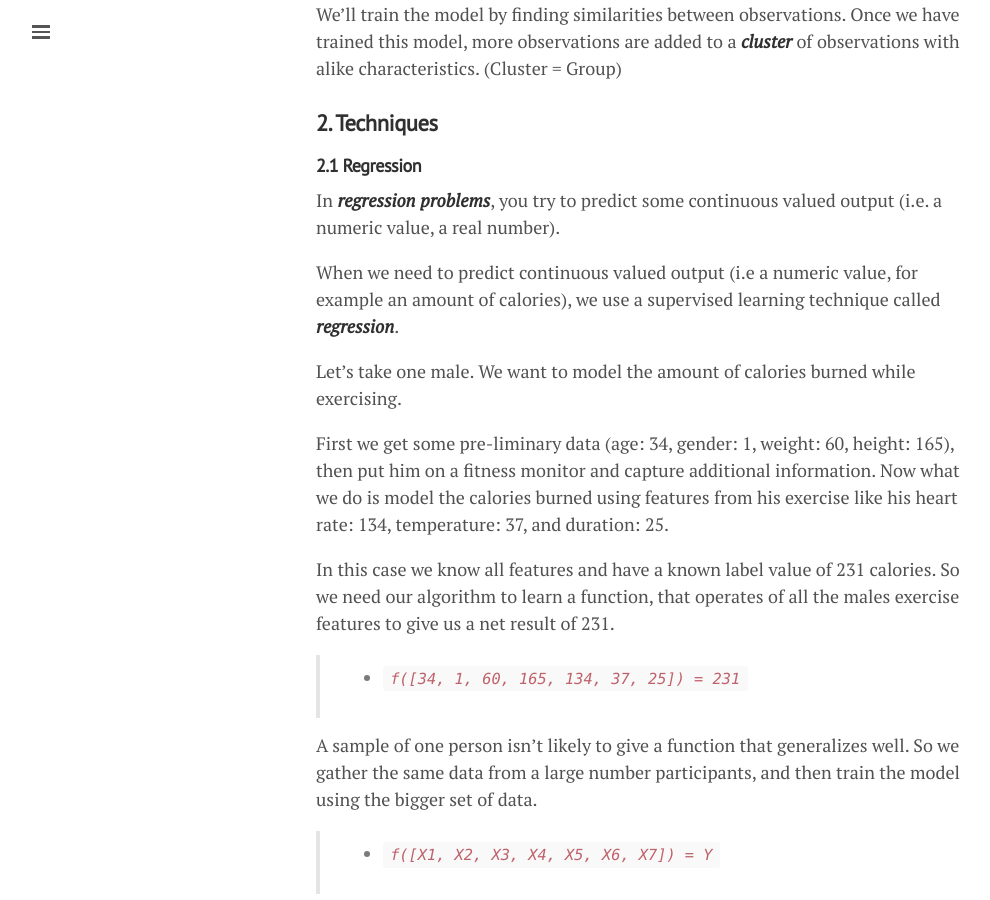
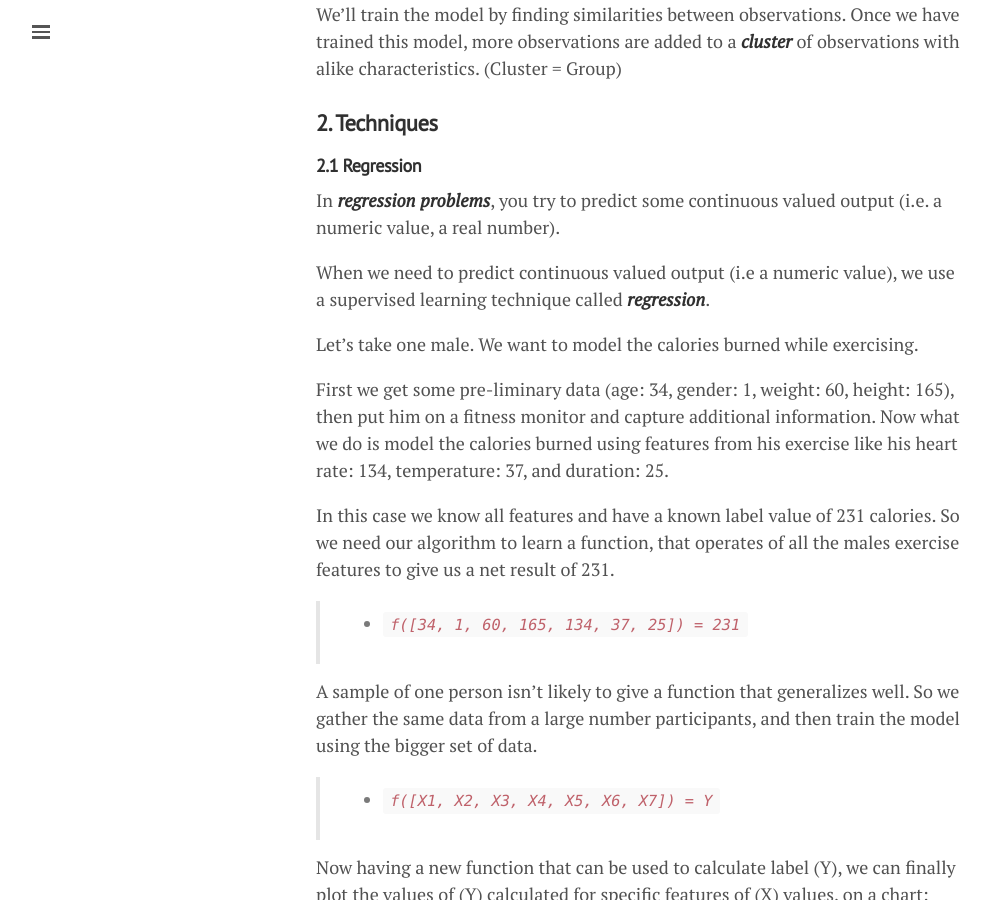
Before and after one commit to lgeurts/lgeurts.github.io, a Jekyll site: the page built from _posts/2018-06-29-artificial-intelligence-basics.md, in a window 1280 px wide and 900 px high, scrolled down 2753 px. Shown: the whole window, without its empty margins (0-990 px from the left). Built offline with Jekyll 4.4.1, drawn with Linux system fonts in a browser that asks for light colours; nearby versions of some CDN libraries.

Commit message:
Update 2018-06-29-artificial-intelligence-basics.md

```diff
--- a/_posts/2018-06-29-artificial-intelligence-basics.md
+++ b/_posts/2018-06-29-artificial-intelligence-basics.md
@@ -85,9 +85,9 @@ We'll train the model by finding similarities between observations. Once we have
 
 In ***regression problems***, you try to predict some continuous valued output (i.e. a numeric value, a real number).
 
-When we need to predict continuous valued output (i.e a numeric value, for example an amount of calories), we use a supervised learning technique called ***regression***.
+When we need to predict continuous valued output (i.e a numeric value), we use a supervised learning technique called ***regression***.
 
-Let's take one male. We want to model the amount of calories burned while exercising.
+Let's take one male. We want to model the calories burned while exercising.
 
 First we get some pre-liminary data (age: 34, gender: 1, weight: 60, height: 165), then put him on a fitness monitor and capture additional information. Now what we do is model the calories burned using features from his exercise like his heart rate: 134, temperature: 37, and duration: 25.
 
```
